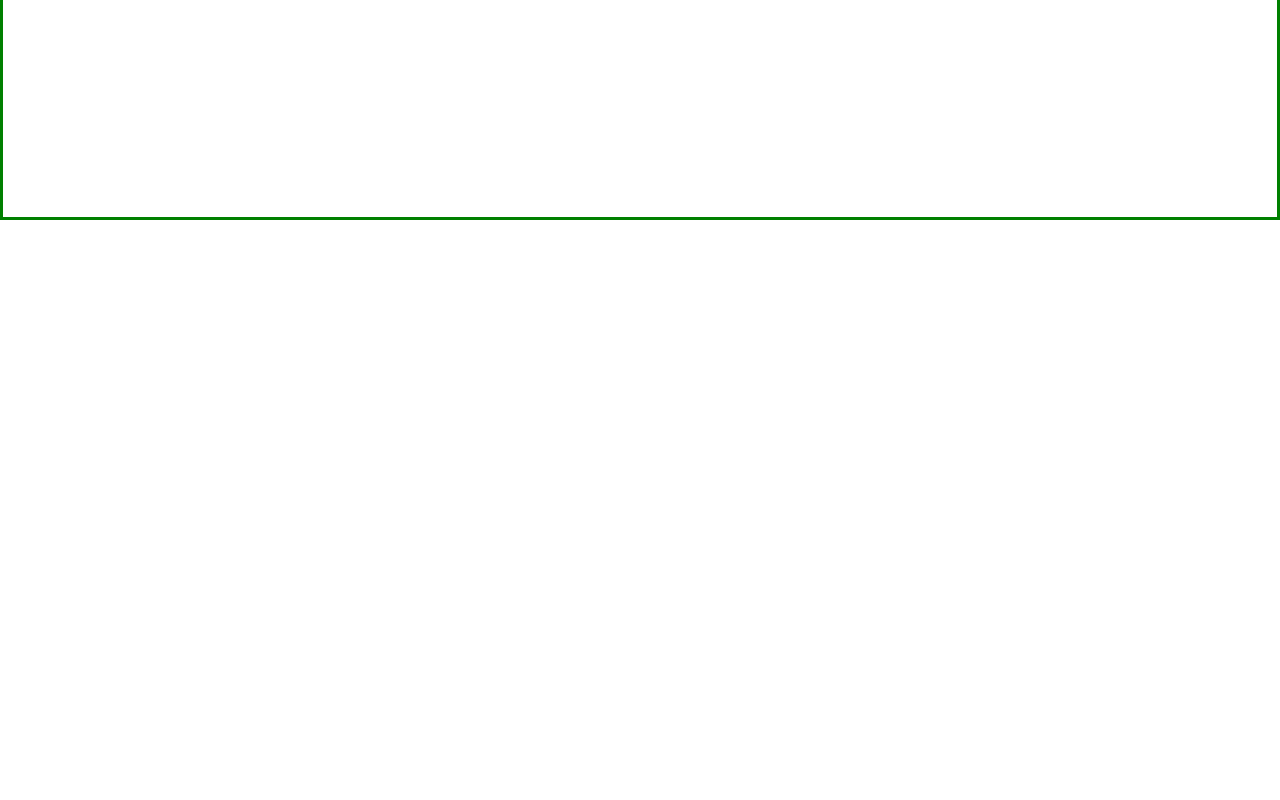
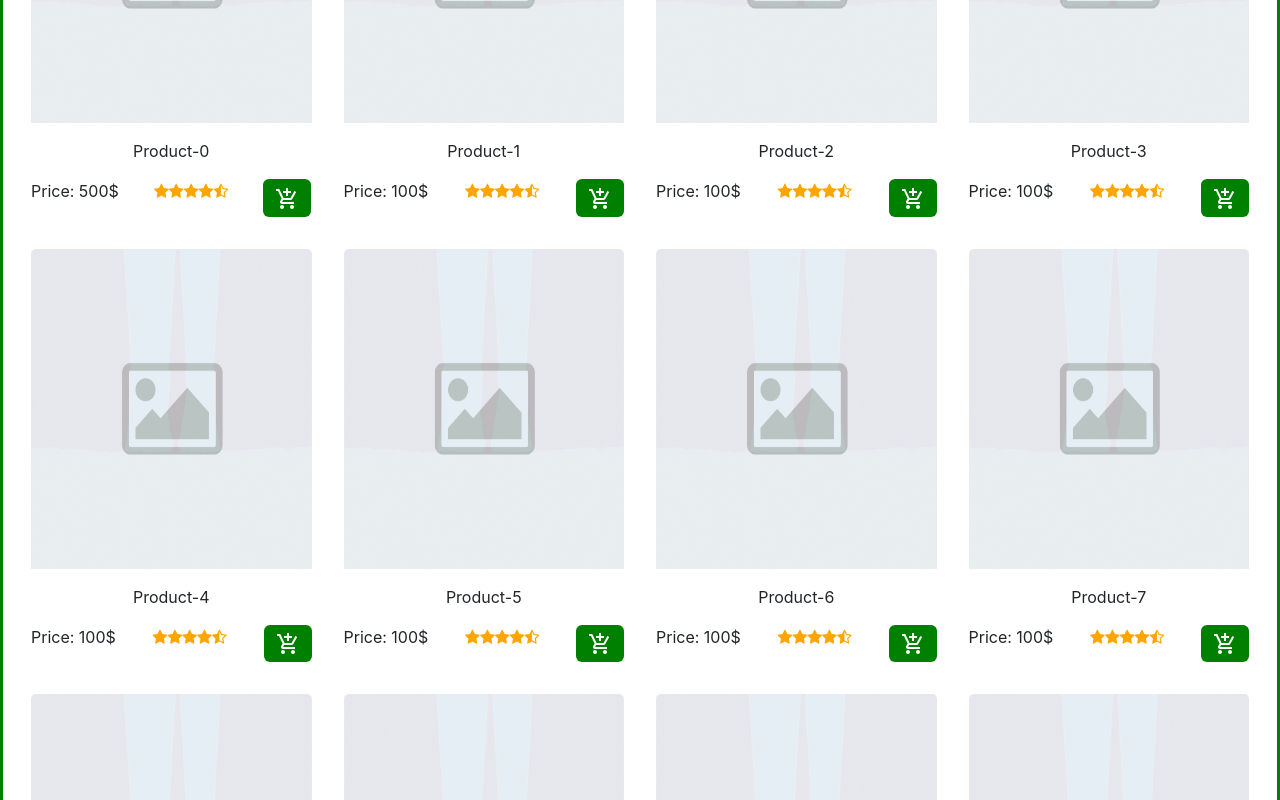
Before and after one commit to MoustafaAshraf8/ebuy, a React (Create React App) app in the folder ebuy/: page / in a window 1280 px wide. Shown: the part 580-1380 px from the top of the page. Before the commit the page ends 800 px from the top, so only its background shows below. Built offline with nearby package versions, Linux system fonts and the light colour scheme.

Commit message:
product card in homepage

```diff
--- a/ebuy/src/components/Home_Page/HomePage.jsx
+++ b/ebuy/src/components/Home_Page/HomePage.jsx
@@ -13,7 +13,7 @@ const HomePage = () => {
       style={homePageStyle}
     >
       <SaleImage />
-      {/* <Card /> */}
+      <Card />
     </div>
   );
 };
--- a/ebuy/src/components/Home_Page/components/Card.jsx
+++ b/ebuy/src/components/Home_Page/components/Card.jsx
@@ -3,179 +3,176 @@ import CardData from "./CardData";
 //import useGetProduct from "../../Shared/useGetProducts";
 import { useState, useEffect } from "react";
 //import useGetProducts from "../../Shared/useGetProducts";
-// let Products = [
-//   {
-//     id: 0,
-//     name: "Product-0",
-//     description:
-//       "Lorem ipsum dolor sit amet consectetur adipisicing elit. Odit sit quos ad doloribus dolores nisi",
-//     price: "500",
-//     rating: "4.5",
-//     imgURL: "https://m.media-amazon.com/images/I/716sPBem8TL._AC_SL1500_.jpg",
-//   },
-//   {
-//     id: 0,
-//     name: "Product-0",
-//     description:
-//       "Lorem ipsum dolor sit amet consectetur adipisicing elit. Odit sit quos ad doloribus dolores nisi",
-//     price: "100",
-//     rating: "4.5",
+let Products = [
+  {
+    id: 0,
+    name: "Product-0",
+    description:
+      "Lorem ipsum dolor sit amet consectetur adipisicing elit. Odit sit quos ad doloribus dolores nisi",
+    price: "500",
+    rating: "4.5",
+    imgURL: "https://m.media-amazon.com/images/I/716sPBem8TL._AC_SL1500_.jpg",
+  },
+  {
+    id: 1,
+    name: "Product-1",
+    description:
+      "Lorem ipsum dolor sit amet consectetur adipisicing elit. Odit sit quos ad doloribus dolores nisi",
+    price: "100",
+    rating: "4.5",
 
-//     imgURL: "https://m.media-amazon.com/images/I/610pghkO81L._AC_SL1500_.jpg",
-//   },
-//   {
-//     id: 2,
-//     name: "Product-2",
-//     description:
-//       "Lorem ipsum dolor sit amet consectetur adipisicing elit. Odit sit quos ad doloribus dolores nisi",
-//     price: "100",
-//     rating: "4.5",
+    imgURL: "https://m.media-amazon.com/images/I/610pghkO81L._AC_SL1500_.jpg",
+  },
+  {
+    id: 2,
+    name: "Product-2",
+    description:
+      "Lorem ipsum dolor sit amet consectetur adipisicing elit. Odit sit quos ad doloribus dolores nisi",
+    price: "100",
+    rating: "4.5",
 
-//     imgURL: "https://m.media-amazon.com/images/I/716sPBem8TL._AC_SL1500_.jpg",
-//   },
-//   {
-//     id: 3,
-//     name: "Product-3",
-//     description:
-//       "Lorem ipsum dolor sit amet consectetur adipisicing elit. Odit sit quos ad doloribus dolores nisi",
-//     price: "100",
-//     rating: "4.5",
+    imgURL: "https://m.media-amazon.com/images/I/716sPBem8TL._AC_SL1500_.jpg",
+  },
+  {
+    id: 3,
+    name: "Product-3",
+    description:
+      "Lorem ipsum dolor sit amet consectetur adipisicing elit. Odit sit quos ad doloribus dolores nisi",
+    price: "100",
+    rating: "4.5",
 
-//     imgURL: "https://m.media-amazon.com/images/I/610pghkO81L._AC_SL1500_.jpg",
-//   },
-//   {
-//     id: 4,
-//     name: "Product-4",
-//     description:
-//       "Lorem ipsum dolor sit amet consectetur adipisicing elit. Odit sit quos ad doloribus dolores nisi",
-//     price: "100",
-//     rating: "4.5",
+    imgURL: "https://m.media-amazon.com/images/I/610pghkO81L._AC_SL1500_.jpg",
+  },
+  {
+    id: 4,
+    name: "Product-4",
+    description:
+      "Lorem ipsum dolor sit amet consectetur adipisicing elit. Odit sit quos ad doloribus dolores nisi",
+    price: "100",
+    rating: "4.5",
 
-//     imgURL: "https://m.media-amazon.com/images/I/716sPBem8TL._AC_SL1500_.jpg",
-//   },
-//   {
-//     id: 5,
-//     name: "Product-5",
-//     description:
-//       "Lorem ipsum dolor sit amet consectetur adipisicing elit. Odit sit quos ad doloribus dolores nisi",
-//     price: "100",
-//     rating: "4.5",
+    imgURL: "https://m.media-amazon.com/images/I/716sPBem8TL._AC_SL1500_.jpg",
+  },
+  {
+    id: 5,
+    name: "Product-5",
+    description:
+      "Lorem ipsum dolor sit amet consectetur adipisicing elit. Odit sit quos ad doloribus dolores nisi",
+    price: "100",
+    rating: "4.5",
 
-//     imgURL: "https://m.media-amazon.com/images/I/716sPBem8TL._AC_SL1500_.jpg",
-//   },
-//   {
-//     id: 6,
-//     name: "Product-6",
-//     description:
-//       "Lorem ipsum dolor sit amet consectetur adipisicing elit. Odit sit quos ad doloribus dolores nisi",
-//     price: "100",
-//     rating: "4.5",
+    imgURL: "https://m.media-amazon.com/images/I/716sPBem8TL._AC_SL1500_.jpg",
+  },
+  {
+    id: 6,
+    name: "Product-6",
+    description:
+      "Lorem ipsum dolor sit amet consectetur adipisicing elit. Odit sit quos ad doloribus dolores nisi",
+    price: "100",
+    rating: "4.5",
 
-//     imgURL: "https://m.media-amazon.com/images/I/716sPBem8TL._AC_SL1500_.jpg",
-//   },
-//   {
-//     id: 7,
-//     name: "Product-7",
-//     description:
-//       "Lorem ipsum dolor sit amet consectetur adipisicing elit. Odit sit quos ad doloribus dolores nisi",
-//     price: "100",
-//     rating: "4.5",
+    imgURL: "https://m.media-amazon.com/images/I/716sPBem8TL._AC_SL1500_.jpg",
+  },
+  {
+    id: 7,
+    name: "Product-7",
+    description:
+      "Lorem ipsum dolor sit amet consectetur adipisicing elit. Odit sit quos ad doloribus dolores nisi",
+    price: "100",
+    rating: "4.5",
 
-//     imgURL: "https://m.media-amazon.com/images/I/716sPBem8TL._AC_SL1500_.jpg",
-//   },
-//   {
-//     id: 0,
-//     name: "Product-0",
-//     description:
-//       "Lorem ipsum dolor sit amet consectetur adipisicing elit. Odit sit quos ad doloribus dolores nisi",
-//     price: "500000",
-//     rating: "4.5",
+    imgURL: "https://m.media-amazon.com/images/I/716sPBem8TL._AC_SL1500_.jpg",
+  },
+  {
+    id: 0,
+    name: "Product-0",
+    description:
+      "Lorem ipsum dolor sit amet consectetur adipisicing elit. Odit sit quos ad doloribus dolores nisi",
+    price: "500000",
+    rating: "4.5",
 
-//     imgURL: "https://m.media-amazon.com/images/I/716sPBem8TL._AC_SL1500_.jpg",
-//   },
-//   {
-//     id: 0,
-//     name: "Product-0",
-//     description:
-//       "Lorem ipsum dolor sit amet consectetur adipisicing elit. Odit sit quos ad doloribus dolores nisi",
-//     price: "100",
-//     rating: "4.5",
+    imgURL: "https://m.media-amazon.com/images/I/716sPBem8TL._AC_SL1500_.jpg",
+  },
+  {
+    id: 0,
+    name: "Product-0",
+    description:
+      "Lorem ipsum dolor sit amet consectetur adipisicing elit. Odit sit quos ad doloribus dolores nisi",
+    price: "100",
+    rating: "4.5",
 
-//     imgURL: "https://m.media-amazon.com/images/I/716sPBem8TL._AC_SL1500_.jpg",
-//   },
-//   {
-//     id: 2,
-//     name: "Product-2",
-//     description:
-//       "Lorem ipsum dolor sit amet consectetur adipisicing elit. Odit sit quos ad doloribus dolores nisi",
-//     price: "100",
-//     rating: "4.5",
+    imgURL: "https://m.media-amazon.com/images/I/716sPBem8TL._AC_SL1500_.jpg",
+  },
+  {
+    id: 2,
+    name: "Product-2",
+    description:
+      "Lorem ipsum dolor sit amet consectetur adipisicing elit. Odit sit quos ad doloribus dolores nisi",
+    price: "100",
+    rating: "4.5",
 
-//     imgURL: "https://m.media-amazon.com/images/I/716sPBem8TL._AC_SL1500_.jpg",
-//   },
-//   {
-//     id: 3,
-//     name: "Product-3",
-//     description:
-//       "Lorem ipsum dolor sit amet consectetur adipisicing elit. Odit sit quos ad doloribus dolores nisi",
-//     price: "100",
-//     rating: "4.5",
+    imgURL: "https://m.media-amazon.com/images/I/716sPBem8TL._AC_SL1500_.jpg",
+  },
+  {
+    id: 3,
+    name: "Product-3",
+    description:
+      "Lorem ipsum dolor sit amet consectetur adipisicing elit. Odit sit quos ad doloribus dolores nisi",
+    price: "100",
+    rating: "4.5",
 
-//     imgURL: "https://m.media-amazon.com/images/I/716sPBem8TL._AC_SL1500_.jpg",
-//   },
-//   {
-//     id: 4,
-//     name: "Product-4",
-//     description:
-//       "Lorem ipsum dolor sit amet consectetur adipisicing elit. Odit sit quos ad doloribus dolores nisi",
-//     price: "100",
-//     rating: "4.5",
+    imgURL: "https://m.media-amazon.com/images/I/716sPBem8TL._AC_SL1500_.jpg",
+  },
+  {
+    id: 4,
+    name: "Product-4",
+    description:
+      "Lorem ipsum dolor sit amet consectetur adipisicing elit. Odit sit quos ad doloribus dolores nisi",
+    price: "100",
+    rating: "4.5",
 
-//     imgURL: "https://m.media-amazon.com/images/I/716sPBem8TL._AC_SL1500_.jpg",
-//   },
-//   {
-//     id: 5,
-//     name: "Product-5",
-//     description:
-//       "Lorem ipsum dolor sit amet consectetur adipisicing elit. Odit sit quos ad doloribus dolores nisi",
-//     price: "100",
-//     rating: "4.5",
+    imgURL: "https://m.media-amazon.com/images/I/716sPBem8TL._AC_SL1500_.jpg",
+  },
+  {
+    id: 5,
+    name: "Product-5",
+    description:
+      "Lorem ipsum dolor sit amet consectetur adipisicing elit. Odit sit quos ad doloribus dolores nisi",
+    price: "100",
+    rating: "4.5",
 
-//     imgURL: "https://m.media-amazon.com/images/I/716sPBem8TL._AC_SL1500_.jpg",
-//   },
-//   {
-//     id: 6,
-//     name: "Product-6",
-//     description:
-//       "Lorem ipsum dolor sit amet consectetur adipisicing elit. Odit sit quos ad doloribus dolores nisi",
-//     price: "100",
-//     rating: "4.5",
+    imgURL: "https://m.media-amazon.com/images/I/716sPBem8TL._AC_SL1500_.jpg",
+  },
+  {
+    id: 6,
+    name: "Product-6",
+    description:
+      "Lorem ipsum dolor sit amet consectetur adipisicing elit. Odit sit quos ad doloribus dolores nisi",
+    price: "100",
+    rating: "4.5",
 
-//     imgURL: "https://m.media-amazon.com/images/I/716sPBem8TL._AC_SL1500_.jpg",
-//   },
-//   {
-//     id: 7,
-//     name: "Product-7",
-//     description:
-//       "Lorem ipsum dolor sit amet consectetur adipisicing elit. Odit sit quos ad doloribus dolores nisi",
-//     price: "100",
-//     rating: "4.5",
+    imgURL: "https://m.media-amazon.com/images/I/716sPBem8TL._AC_SL1500_.jpg",
+  },
+  {
+    id: 7,
+    name: "Product-7",
+    description:
+      "Lorem ipsum dolor sit amet consectetur adipisicing elit. Odit sit quos ad doloribus dolores nisi",
+    price: "100",
+    rating: "4.5",
 
-//     imgURL: "https://m.media-amazon.com/images/I/716sPBem8TL._AC_SL1500_.jpg",
-//   },
-// ];
+    imgURL: "https://m.media-amazon.com/images/I/716sPBem8TL._AC_SL1500_.jpg",
+  },
+];
 
 const Card = () => {
   const [Product, setProduct] = useState([]);
   //useGetProducts(setProduct);
   return (
     <div className=" d-flex row justify-content-center w-100 m-0 p-0">
-      {Product.map(
-        (Product) => (
-          console.log(Product),
-          (<CardData {...{ Product }} key={Product.productid} />)
-        )
-      )}
+      {Products.map((product) => (
+        <CardData {...{ product }} key={product.id} />
+      ))}
     </div>
   );
 };
--- a/ebuy/src/components/Home_Page/components/CardData.jsx
+++ b/ebuy/src/components/Home_Page/components/CardData.jsx
@@ -1,47 +1,28 @@
 import React from "react";
 import AddShoppingCartIcon from "@mui/icons-material/AddShoppingCart";
-const CardData = ({ Product }) => {
-  //console.log("a7a");
-  //let productPath = "product/" + Product.id;
-
-  //   category
-  // :
-  // "Fruit"
-  // description
-  // :
-  // "Fresh"
-  // name
-  // :
-  // "Apple"
-  // price
-  // :
-  // 10
-  // productid
-  // :
-  // 1
-  // quantity
-  // :
-  // 100
-  // rating
-  // :
-  // 4.5
-  let productPath = `/product/${Product.productid}`;
+const CardData = ({ product }) => {
+  let imgStyle = {
+    width: "20wh",
+    height: "40vh",
+  };
+  let productPath = `/product/${product.id}`;
   return (
     <div className="card border-0 col-12 col-sm-6 col-md-3 p-3 m-0">
       <a href={productPath}>
         <img
-          src="https://placebeard.it/640x360"
+          src="./Image/product_placeholder.png"
           //src={Product.imgURL}
           className="card-img-top"
           alt="..."
+          style={imgStyle}
         />
       </a>
       <div className="card-body">
-        <p className="card-text">{Product.name}</p>
+        <p className="card-text">{product.name}</p>
       </div>
       <div className="d-block d-sm-flex justify-content-between p-0">
         <div>
-          <div className="align-items-start">Price: {Product.price}$</div>
+          <div className="align-items-start">Price: {product.price}$</div>
         </div>
         <div>
           <span
```
Also changed, not shown: ebuy/public/Image/product_placeholder.png (added).
